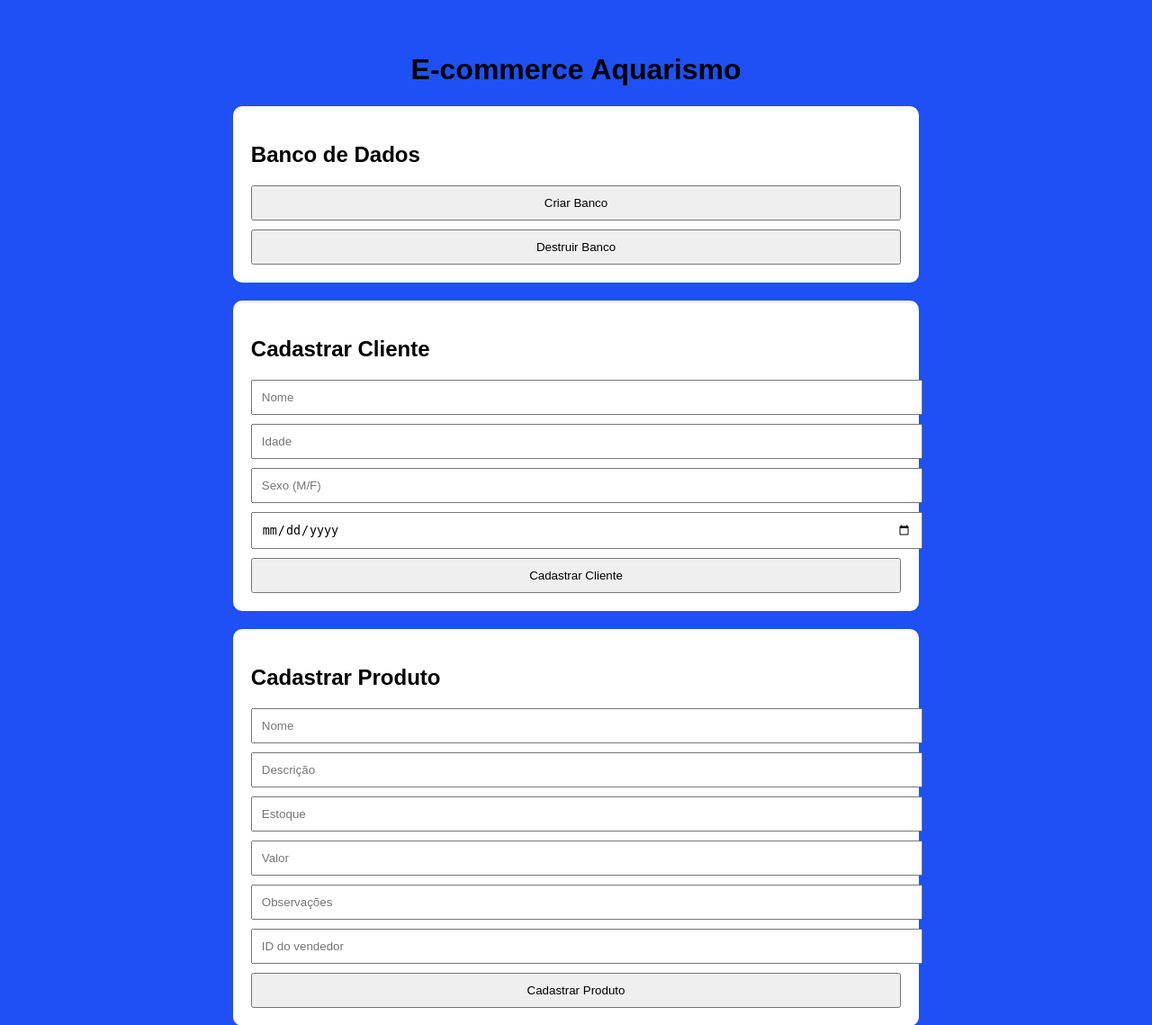
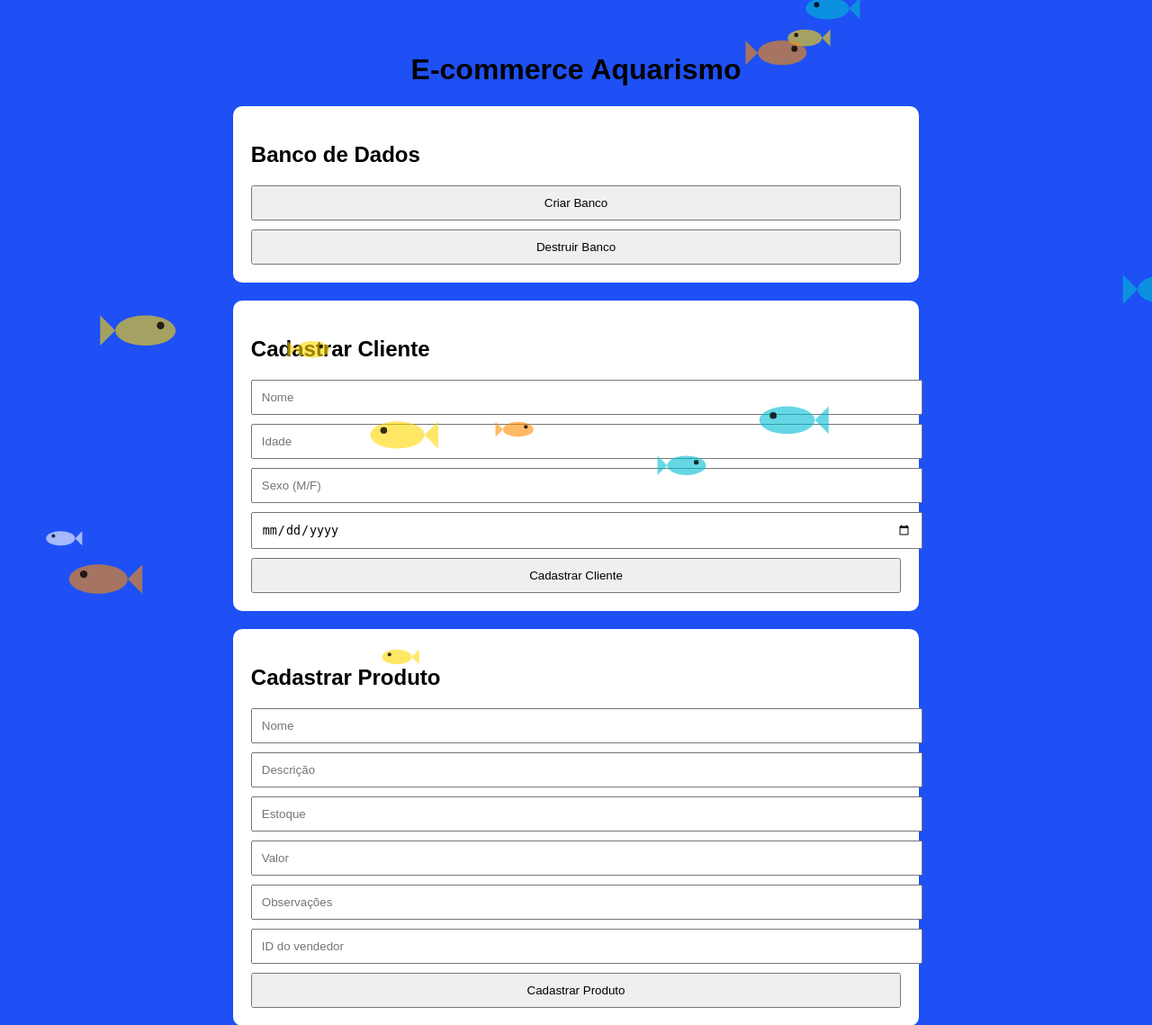
Before and after one commit to vromariz/Projeto-BD2, a Flask app: page / in a window 1280 px wide. Shown: the top 1139 px of the page at 90% size. Run offline with Flask 3, Linux system fonts and the light colour scheme.

Commit message:
esqueci de dar push nisso

```diff
--- a/templates/index.html
+++ b/templates/index.html
@@ -75,5 +75,79 @@
 
     <script src="{{ url_for('static', filename='script.js') }}"></script>
 
+    <canvas id="aquario" style="position:fixed; top:0; left:0; z-index:0; pointer-events:none;"></canvas>
+
+    <script>
+            const canvas = document.getElementById('aquario');
+            const ctx = canvas.getContext('2d');
+
+            canvas.width = window.innerWidth;
+            canvas.height = window.innerHeight;
+
+            window.addEventListener('resize', () => {
+                canvas.width = window.innerWidth;
+                canvas.height = window.innerHeight;
+            });
+
+            const peixes = Array.from({ length: 15 }, () => ({
+                x: Math.random() * window.innerWidth,
+                y: Math.random() * window.innerHeight,
+                velocidade: 0.5 + Math.random() * 1.5,
+                tamanho: 15 + Math.random() * 20,
+                cor: ['#ff6f61', '#ffd700', '#00bcd4', '#ff8c00', '#ffffff'][Math.floor(Math.random() * 5)],
+                direcao: Math.random() > 0.5 ? 1 : -1
+            }));
+
+            function desenharPeixe(x, y, tamanho, cor, direcao) {
+                ctx.save();
+                ctx.translate(x, y);
+                ctx.scale(direcao, 1);
+                ctx.fillStyle = cor;
+                ctx.globalAlpha = 0.6;
+
+                ctx.beginPath();
+                ctx.ellipse(0, 0, tamanho, tamanho / 2, 0, 0, Math.PI * 2);
+                ctx.fill();
+
+                ctx.beginPath();
+                ctx.moveTo(-tamanho, 0);
+                ctx.lineTo(-tamanho - tamanho / 2, -tamanho / 2);
+                ctx.lineTo(-tamanho - tamanho / 2, tamanho / 2);
+                ctx.closePath();
+                ctx.fill();
+
+                ctx.fillStyle = '#000';
+                ctx.globalAlpha = 0.8;
+                ctx.beginPath();
+                ctx.arc(tamanho / 2, -tamanho / 6, tamanho / 8, 0, Math.PI * 2);
+                ctx.fill();
+
+                ctx.restore();
+            }
+
+            function animar() {
+                ctx.clearRect(0, 0, canvas.width, canvas.height);
+
+                peixes.forEach(p => {
+                    p.x += p.velocidade * p.direcao;
+
+                    if (p.x > canvas.width + 50) {
+                        p.x = -50;
+                        p.y = Math.random() * canvas.height;
+                    }
+                    if (p.x < -50) {
+                        p.x = canvas.width + 50;
+                        p.y = Math.random() * canvas.height;
+                    }
+
+                    desenharPeixe(p.x, p.y, p.tamanho, p.cor, p.direcao);
+                });
+
+                requestAnimationFrame(animar);
+            }
+
+            animar();
+        </script>
+
 </body>
 </html>
```
